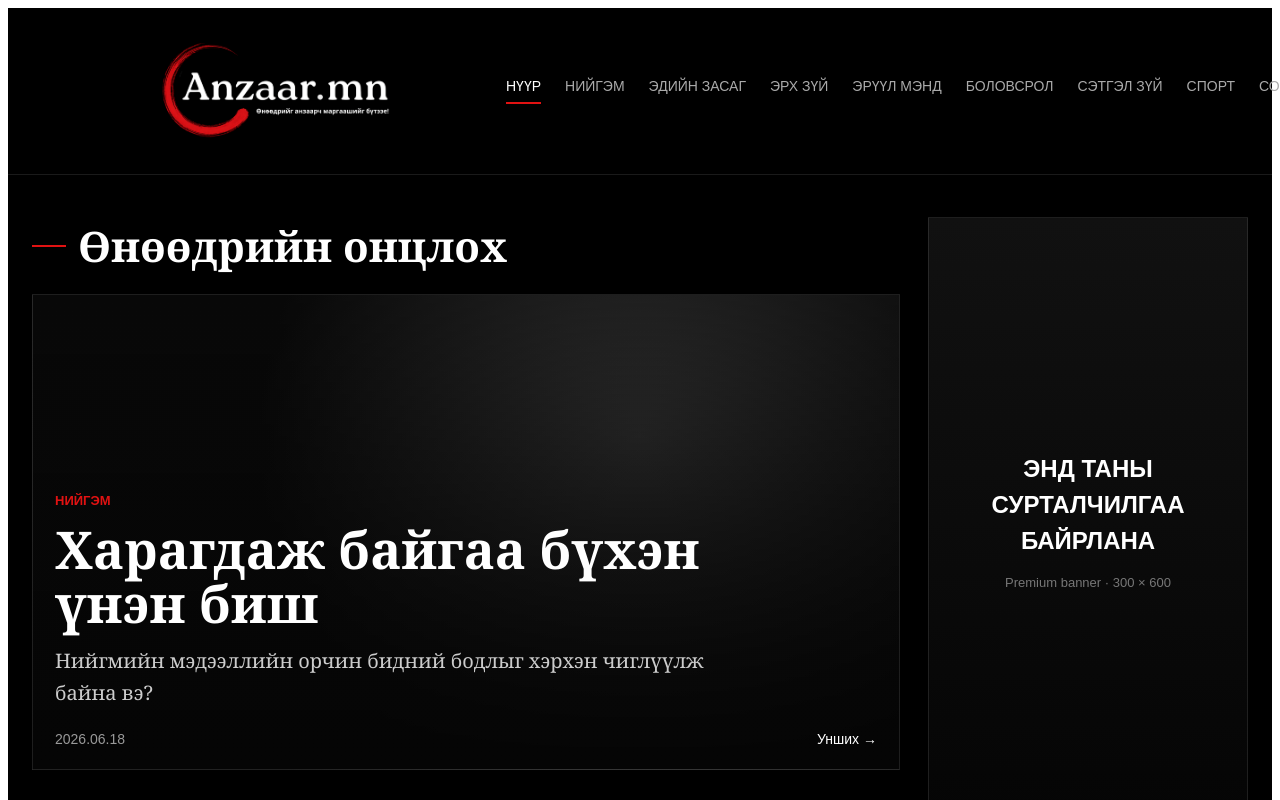
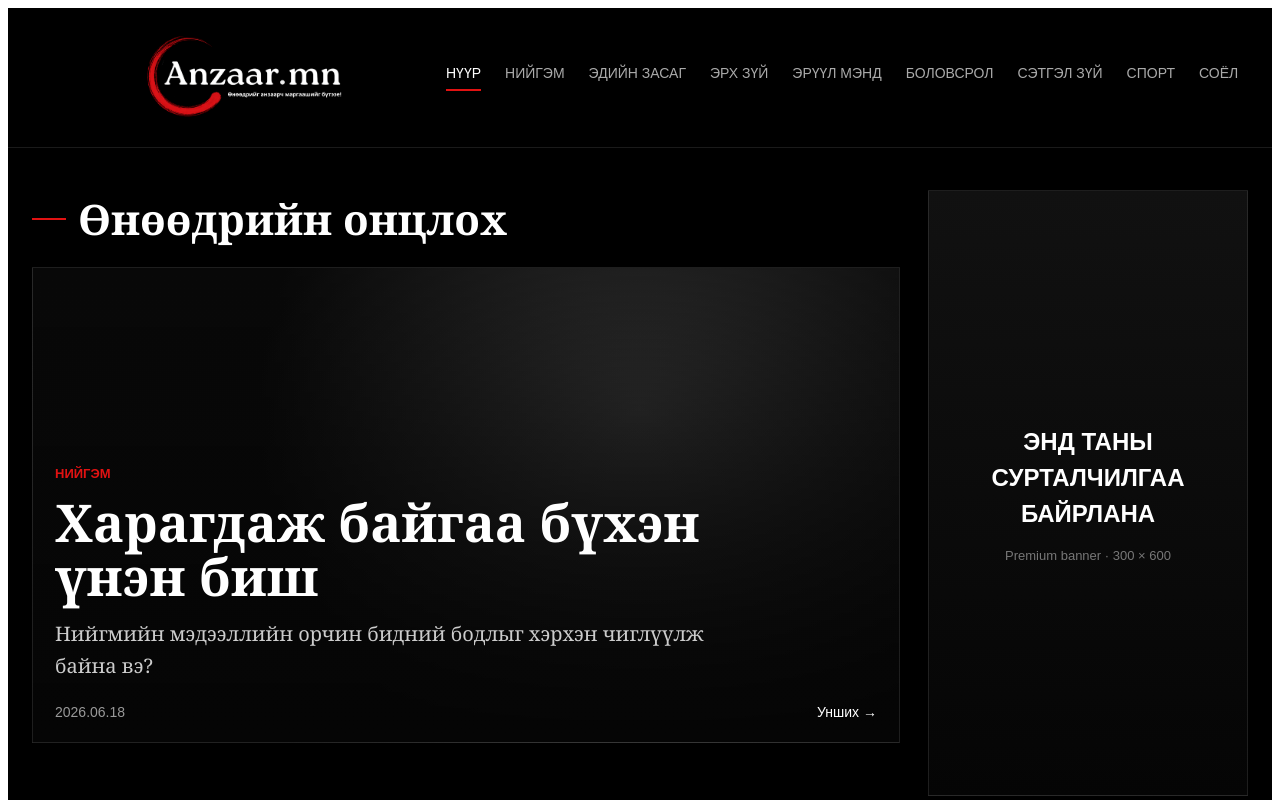
Before and after one commit to toogeemunkhtogtokh-ai/Anzaar-mn, a Next.js app: page / in a window 1280 px wide. Shown: the top 800 px of the page. Built offline with nearby package versions, Linux system fonts and the light colour scheme.

Commit message:
Update page.js

```diff
--- a/app/page.js
+++ b/app/page.js
@@ -42,7 +42,7 @@ export default function Home() {
     }}>
       <header style={{
         borderBottom:"1px solid rgba(255,255,255,.1)",
-        padding:"28px 48px"
+        padding:"22px 48px"
       }}>
         <div style={{
           display:"flex",
@@ -54,10 +54,10 @@ export default function Home() {
   <Image
     src="/anzaar-logo-horizontal.png"
     alt="Anzaar.mn Logo"
-    width={420}
-    height={110}
+    width={360}
+    height={95}
     style={{
-      width: "420px",
+      width: "360px",
       height: "auto",
       objectFit: "contain"
     }}
```
